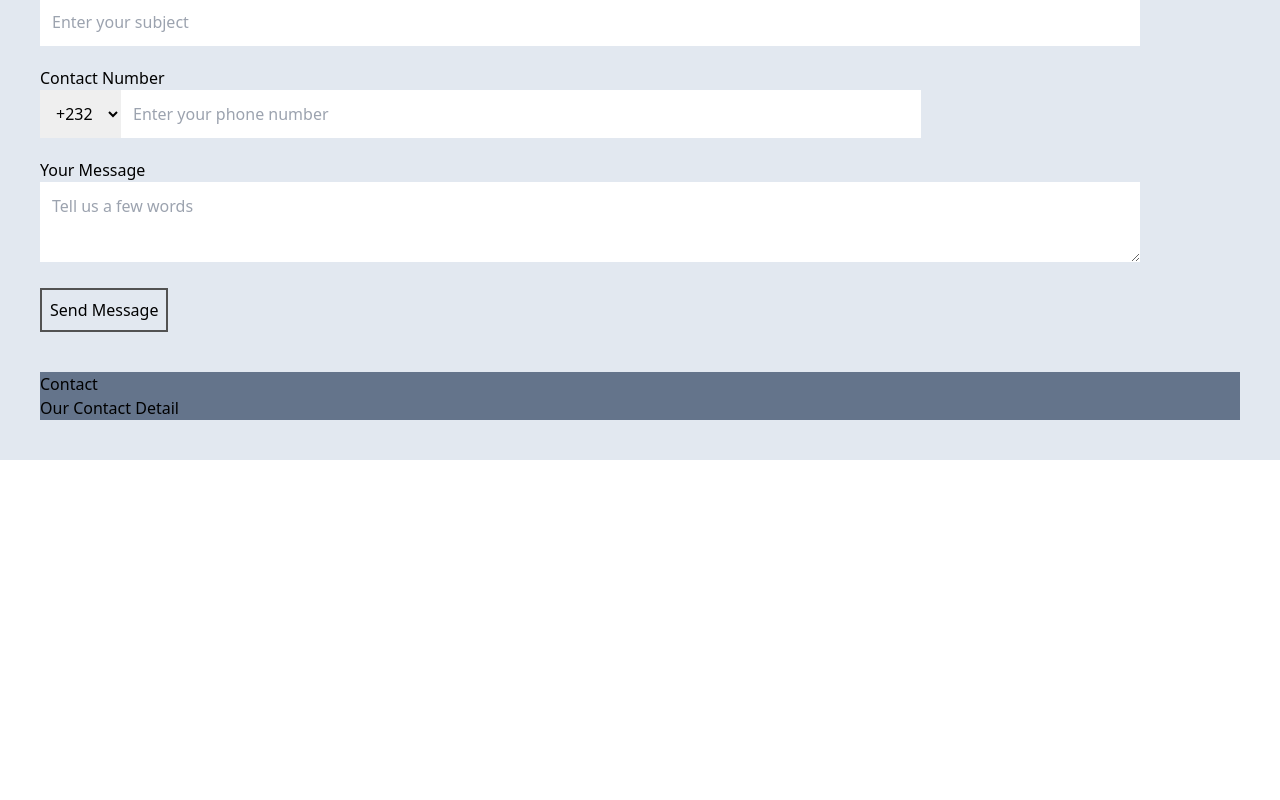
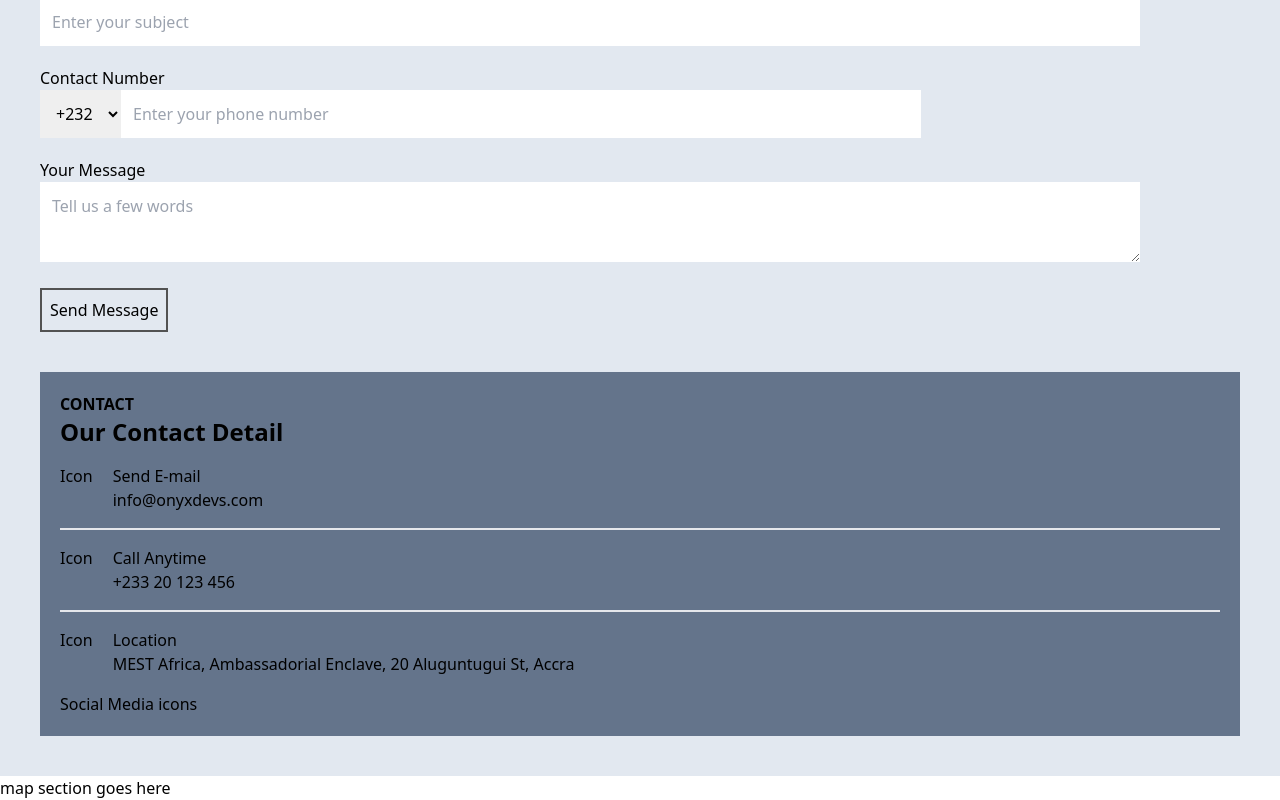
Before and after one commit to OnyxAlpha/ONYX-Portfolio-Website, a React (Create React App) app: page /contact in a window 1280 px wide. Shown: the part 330-1130 px from the top of the page. Before the commit the page ends 800 px from the top, so only its background shows below. Built offline with nearby package versions, Linux system fonts and the light colour scheme.

Commit message:
working on contact page

```diff
--- a/src/pages/contact/index.jsx
+++ b/src/pages/contact/index.jsx
@@ -2,7 +2,7 @@
     return (
         <>
         <section>
-            <p>contact section goes here</p>
+            <p>contact hero section goes here</p>
         </section>
 
         <section className="p-10 bg-slate-200">
@@ -42,10 +42,41 @@
                 </form>
             </div>
 
-            <div className="bg-slate-500 mt-10">
-                <h3>Contact</h3>
-                <h2>Our Contact Detail</h2>
+            <div className="bg-slate-500 mt-10 p-5">
+                <h3 className="font-semibold">CONTACT</h3>
+                <h2 className="font-bold text-2xl">Our Contact Detail</h2>
+
+                <div className="flex gap-5 border-b-2 py-4">
+                    <div>Icon</div>
+                    <div>
+                        <h3>Send E-mail</h3>
+                        <p>info@onyxdevs.com</p>
+                    </div>
+                </div>
+
+                <div className="flex gap-5 border-b-2 py-4">
+                <div>Icon</div>
+                    <div>
+                        <h3>Call Anytime</h3>
+                        <p>+233 20 123 456</p>
+                    </div>
+                </div>
+
+                <div className="flex gap-5 py-4">
+                <div>Icon</div>
+                    <div>
+                        <h3>Location</h3>
+                        <p>MEST Africa, Ambassadorial Enclave, 20 Aluguntugui St, Accra</p>
+                    </div>
+                </div>
+
+                <p>Social Media icons</p>
+
             </div>
+        </section>
+
+        <section>
+            <p>map section goes here</p>
         </section>
         </>
     );
```
